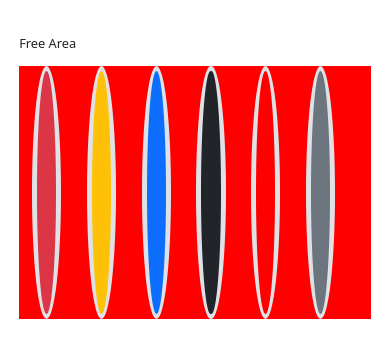
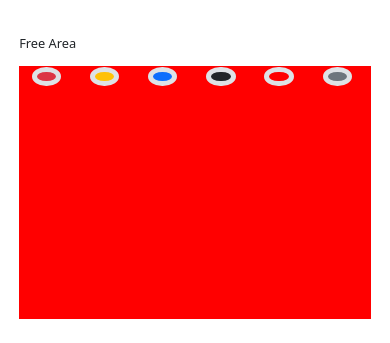
Before and after one commit to artikosamodra/video-player-web, a plain HTML site: page index.html in a window 390 px wide. Shown: the part 501-844 px from the top of the page. Drawn offline with nearby package versions, Linux system fonts and the light colour scheme.

Commit message:
Update index.html
via smartphone

```diff
--- a/index.html
+++ b/index.html
@@ -179,9 +179,9 @@
         <!-- Free Area -->
         <div class="col-lg-3 px-4">
           <p class="mt-3 mt-lg-0">Free Area</p>
-          <div class="free-area d-flex">
+          <div class="free-area">
             <button class="btn border border-5 rounded-circle mx-3 bg-danger" onclick="" ></button>
-            <button class=" btn border border-5 rounded-circle mx-3 bg-warning" onclick=""></button>
+            <button class="btn border border-5 rounded-circle mx-3 bg-warning" onclick=""></button>
             <button class="btn border border-5 rounded-circle mx-3 bg-primary" onclick=""></button>
             <button class="btn border border-5 rounded-circle mx-3 bg-dark" onclick=""></button>
             <button class="btn border border-5 rounded-circle mx-3 bg-succes" onclick=""></button>
```
